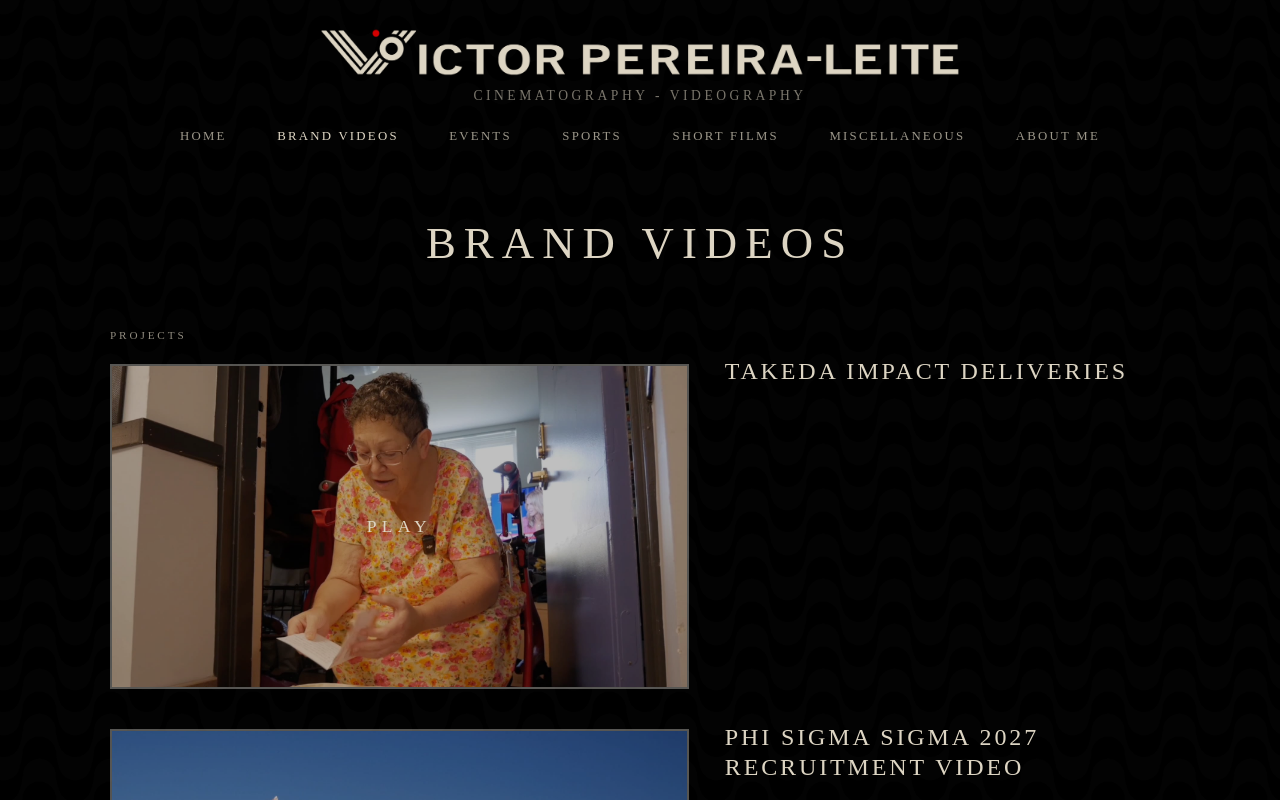
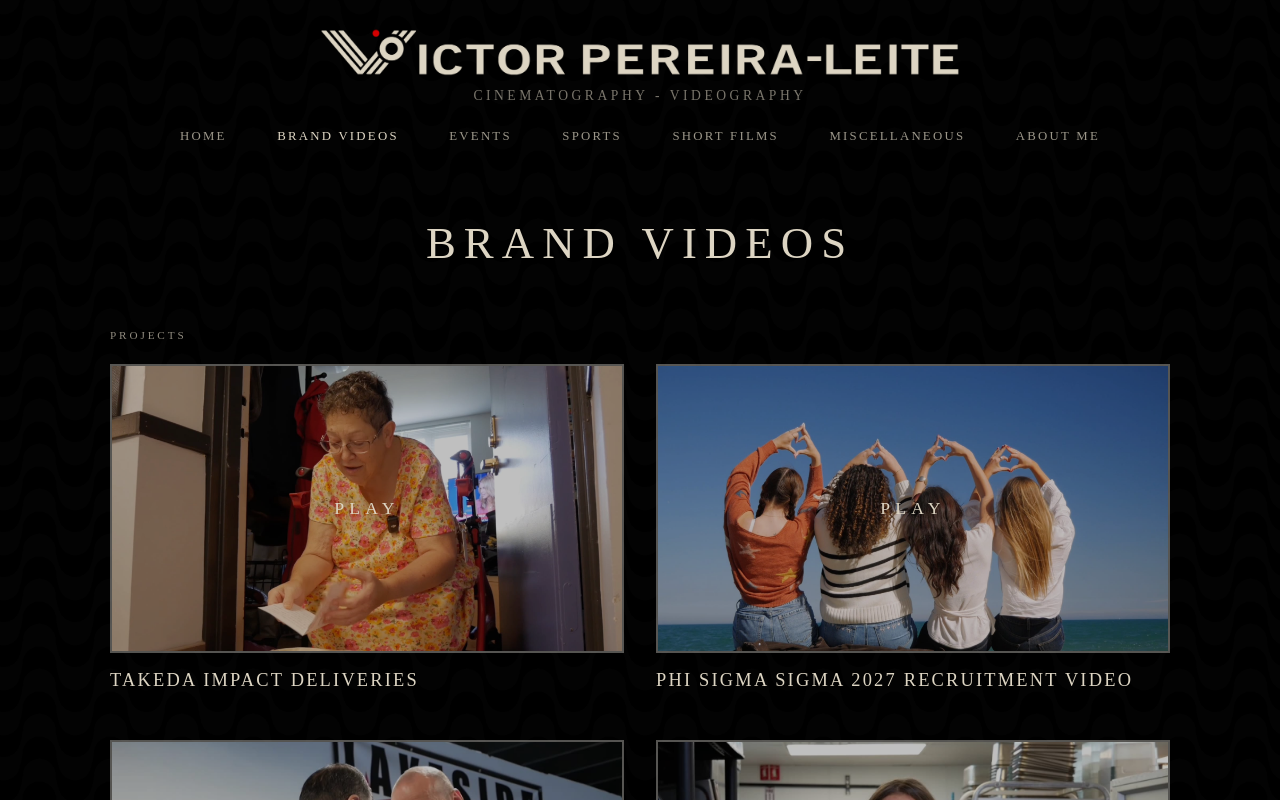
Before and after one commit to vicdeography/videography-portfolio, a Next.js app: page /brand-videos in a window 1280 px wide. Shown: the top 800 px of the page. Built offline with nearby package versions, Linux system fonts and the light colour scheme.

Commit message:
Show multi-project subtabs as a two-column grid with titles underneath
Co-Authored-By: Claude Opus 5.5 <noreply@anthropic.com>
Claude-Session: https://claude.ai/code/session_012doww6FyTtxXFFgc2YjrpC

```diff
--- a/app/[category]/page.js
+++ b/app/[category]/page.js
@@ -32,7 +32,8 @@ export default function CategoryPage({ params }) {
 
           <section className="content-block projects-block">
             <p className="eyebrow">Projects</p>
-            <div className="project-list">
+            {/* Two or more projects sit side by side in a grid, each with its title underneath. */}
+            <div className={projects.length > 1 ? 'project-list project-grid' : 'project-list'}>
               {projects.map((project, index) => (
                 <Reveal as="article" key={index} className="project-row">
                   {project.video ? (
--- a/app/globals.css
+++ b/app/globals.css
@@ -349,6 +349,24 @@ a {
   font-size: 1rem;
   line-height: 1.7;
   color: rgba(221, 213, 195, 0.75);
+}
+
+/* Subtabs with more than one project: two videos per row, title underneath each. */
+.project-grid {
+  display: grid;
+  grid-template-columns: repeat(2, minmax(0, 1fr));
+  column-gap: 32px;
+  row-gap: 48px;
+}
+
+.project-grid .project-row {
+  grid-template-columns: minmax(0, 1fr);
+  gap: 16px;
+}
+
+.project-grid .project-text h3 {
+  margin: 0;
+  font-size: 1.15rem;
 }
 
 .back-link {
@@ -874,6 +892,11 @@ a {
     gap: 16px;
   }
 
+  .project-grid {
+    grid-template-columns: minmax(0, 1fr);
+    row-gap: 40px;
+  }
+
   .project-text h3 {
     margin-top: 0;
     font-size: 1.2rem;
```
